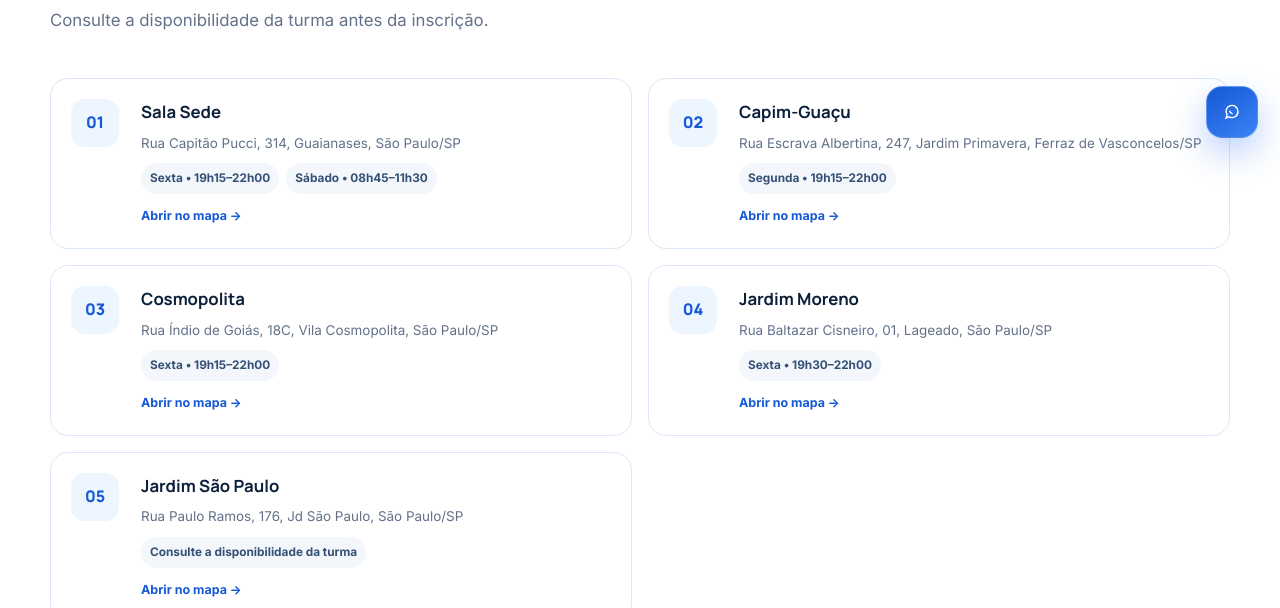
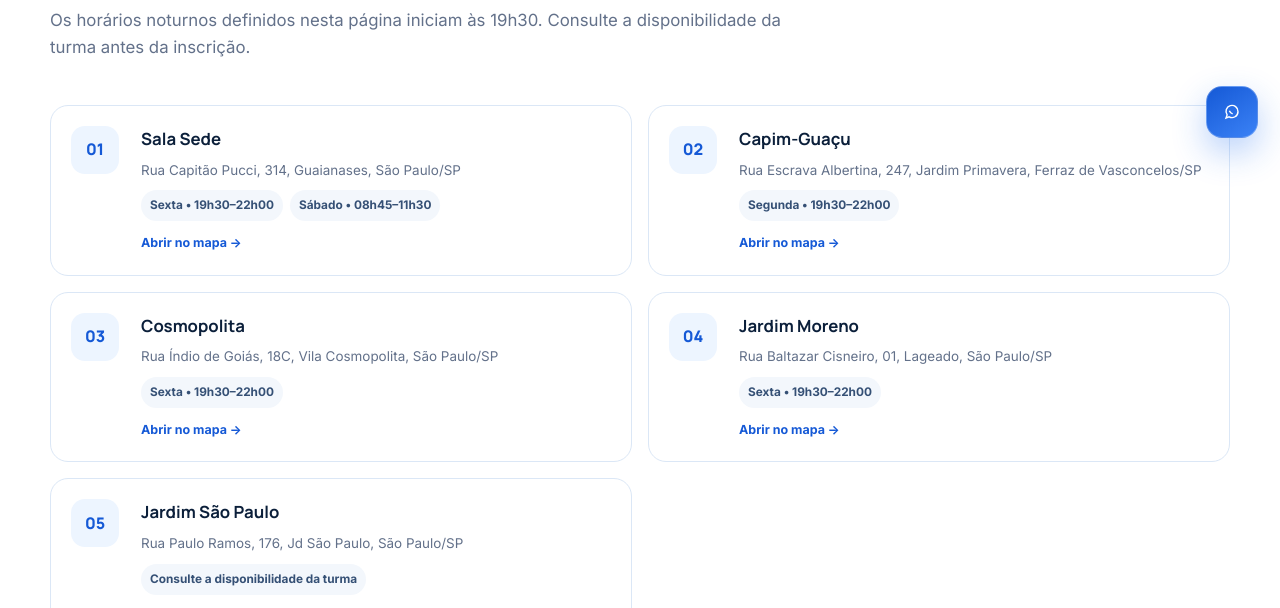
Before and after one commit to RuanG1010/faesp-site, a plain HTML site: page turmas/index.html in a window 1280 px wide. Shown: the part 640-1248 px from the top of the page. Drawn offline with Linux system fonts and the light colour scheme.

Commit message:
Padroniza horários noturnos para 19h30

```diff
--- a/turmas/index.html
+++ b/turmas/index.html
@@ -2,13 +2,13 @@
 <main>
   <section class="page-hero"><div class="container"><div class="breadcrumb">FAESP / Turmas</div><h1>Encontre a unidade que cabe na sua rotina.</h1><p>As informações de preço foram removidas desta página para evitar repetição. Aqui você encontra apenas o que importa para escolher turma: local, endereço e horário.</p></div></section>
   <section class="section"><div class="container">
-    <div class="section-head"><span class="eyebrow">Unidades</span><h2 class="section-title">Horários e locais.</h2><p class="section-copy">Consulte a disponibilidade da turma antes da inscrição.</p></div>
+    <div class="section-head"><span class="eyebrow">Unidades</span><h2 class="section-title">Horários e locais.</h2><p class="section-copy">Os horários noturnos definidos nesta página iniciam às 19h30. Consulte a disponibilidade da turma antes da inscrição.</p></div>
     <div class="location-list">
-      <article class="location-card"><div class="location-mark">01</div><div><h3>Sala Sede</h3><address>Rua Capitão Pucci, 314, Guaianases, São Paulo/SP</address><div class="schedule"><span>Sexta • 19h15–22h00</span><span>Sábado • 08h45–11h30</span></div><a href="https://www.google.com/maps/search/?api=1&query=Rua%20Capit%C3%A3o%20Pucci%20314%20Guaianases%20S%C3%A3o%20Paulo" target="_blank" rel="noopener">Abrir no mapa →</a></div></article>
-      <article class="location-card"><div class="location-mark">02</div><div><h3>Capim-Guaçu</h3><address>Rua Escrava Albertina, 247, Jardim Primavera, Ferraz de Vasconcelos/SP</address><div class="schedule"><span>Segunda • 19h15–22h00</span></div><a href="https://www.google.com/maps/search/?api=1&query=Rua%20Escrava%20Albertina%20247%20Ferraz%20de%20Vasconcelos" target="_blank" rel="noopener">Abrir no mapa →</a></div></article>
-      <article class="location-card"><div class="location-mark">03</div><div><h3>Cosmopolita</h3><address>Rua Índio de Goiás, 18C, Vila Cosmopolita, São Paulo/SP</address><div class="schedule"><span>Sexta • 19h15–22h00</span></div><a href="https://www.google.com/maps/search/?api=1&query=Rua%20%C3%8Dndio%20de%20Goi%C3%A1s%2018C%20S%C3%A3o%20Paulo" target="_blank" rel="noopener">Abrir no mapa →</a></div></article>
-      <article class="location-card"><div class="location-mark">04</div><div><h3>Jardim Moreno</h3><address>Rua Baltazar Cisneiro, 01, Lageado, São Paulo/SP</address><div class="schedule"><span>Sexta • 19h30–22h00</span></div><a href="https://www.google.com/maps/search/?api=1&query=Rua%20Baltazar%20Cisneiro%201%20Lageado%20S%C3%A3o%20Paulo" target="_blank" rel="noopener">Abrir no mapa →</a></div></article>
-      <article class="location-card"><div class="location-mark">05</div><div><h3>Jardim São Paulo</h3><address>Rua Paulo Ramos, 176, Jd São Paulo, São Paulo/SP</address><div class="schedule"><span>Consulte a disponibilidade da turma</span></div><a href="https://www.google.com/maps/search/?api=1&query=Rua%20Paulo%20Ramos%20176%20S%C3%A3o%20Paulo" target="_blank" rel="noopener">Abrir no mapa →</a></div></article>
+      <article class="location-card"><div class="location-mark">01</div><div><h3>Sala Sede</h3><address>Rua Capitão Pucci, 314, Guaianases, São Paulo/SP</address><div class="schedule"><span>Sexta • 19h30–22h00</span><span>Sábado • 08h45–11h30</span></div><a href="https://www.google.com/maps/search/?api=1&query=Rua%20Capit%C3%A3o%20Pucci%20314%20Guaianases%20S%C3%A3o%20Paulo" target="_blank" rel="noopener noreferrer">Abrir no mapa →</a></div></article>
+      <article class="location-card"><div class="location-mark">02</div><div><h3>Capim-Guaçu</h3><address>Rua Escrava Albertina, 247, Jardim Primavera, Ferraz de Vasconcelos/SP</address><div class="schedule"><span>Segunda • 19h30–22h00</span></div><a href="https://www.google.com/maps/search/?api=1&query=Rua%20Escrava%20Albertina%20247%20Ferraz%20de%20Vasconcelos" target="_blank" rel="noopener noreferrer">Abrir no mapa →</a></div></article>
+      <article class="location-card"><div class="location-mark">03</div><div><h3>Cosmopolita</h3><address>Rua Índio de Goiás, 18C, Vila Cosmopolita, São Paulo/SP</address><div class="schedule"><span>Sexta • 19h30–22h00</span></div><a href="https://www.google.com/maps/search/?api=1&query=Rua%20%C3%8Dndio%20de%20Goi%C3%A1s%2018C%20S%C3%A3o%20Paulo" target="_blank" rel="noopener noreferrer">Abrir no mapa →</a></div></article>
+      <article class="location-card"><div class="location-mark">04</div><div><h3>Jardim Moreno</h3><address>Rua Baltazar Cisneiro, 01, Lageado, São Paulo/SP</address><div class="schedule"><span>Sexta • 19h30–22h00</span></div><a href="https://www.google.com/maps/search/?api=1&query=Rua%20Baltazar%20Cisneiro%201%20Lageado%20S%C3%A3o%20Paulo" target="_blank" rel="noopener noreferrer">Abrir no mapa →</a></div></article>
+      <article class="location-card"><div class="location-mark">05</div><div><h3>Jardim São Paulo</h3><address>Rua Paulo Ramos, 176, Jd São Paulo, São Paulo/SP</address><div class="schedule"><span>Consulte a disponibilidade da turma</span></div><a href="https://www.google.com/maps/search/?api=1&query=Rua%20Paulo%20Ramos%20176%20S%C3%A3o%20Paulo" target="_blank" rel="noopener noreferrer">Abrir no mapa →</a></div></article>
     </div>
   </div></section>
   <section class="section section-soft"><div class="container">
```
